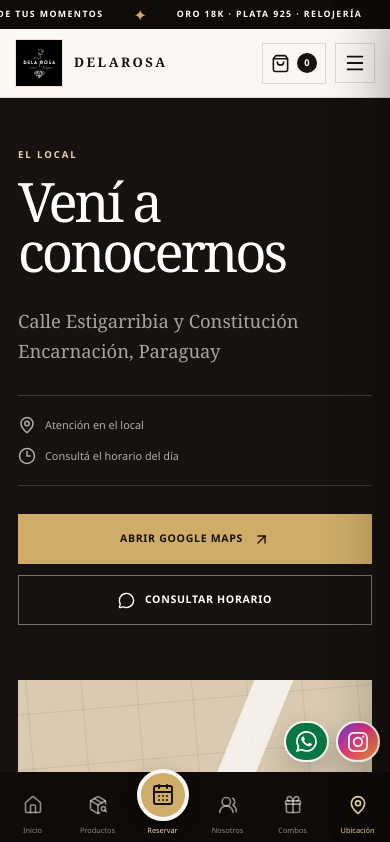
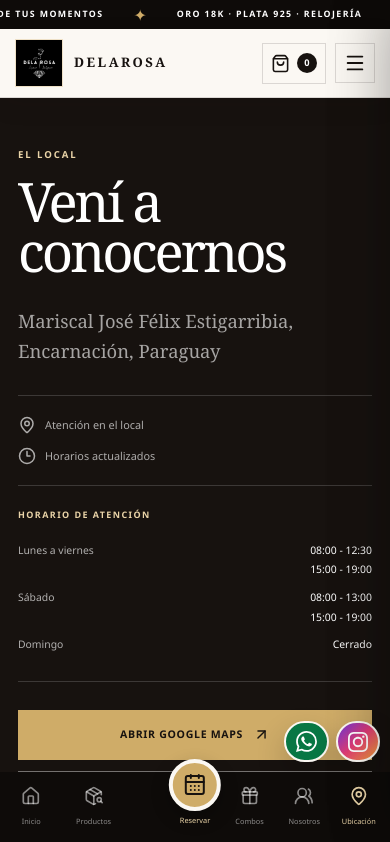
Before and after one commit to cagr4343203-alt/de-la-rosa-joyeria, a Next.js app: page /ubicacion in a window 390 px wide. Shown: the top 842 px of the page. Built offline with nearby package versions, Linux system fonts and the light colour scheme.

Commit message:
Polish mobile layout and organize Sanity combos

```diff
--- a/app/globals.css
+++ b/app/globals.css
@@ -720,6 +720,15 @@ img {
 
 .category-section {
   background: var(--paper);
+  overflow: hidden;
+}
+
+.category-section .section-heading,
+.category-grid {
+  margin-left: auto;
+  margin-right: auto;
+  max-width: 1280px;
+  width: 100%;
 }
 
 .category-grid {
@@ -984,38 +993,55 @@ img {
   gap: 8px;
 }
 
-.piercing-number {
-  align-items: center;
-  border: 1px solid rgba(207, 172, 104, 0.28);
-  border-radius: 50%;
-  display: flex;
-  flex-direction: column;
-  height: min(32vw, 430px);
-  justify-content: center;
+.piercing-showcase {
+  aspect-ratio: 0.78;
+  border: 1px solid rgba(207, 172, 104, 0.3);
   justify-self: end;
+  margin: 0;
+  max-width: 430px;
+  overflow: hidden;
   position: relative;
   width: min(32vw, 430px);
 }
 
-.piercing-number::before {
-  border: 1px solid rgba(207, 172, 104, 0.13);
-  border-radius: 50%;
+.piercing-showcase::after {
+  background: linear-gradient(transparent 48%, rgba(14, 11, 9, 0.88));
   content: "";
-  inset: 24px;
+  inset: 0;
   position: absolute;
-}
-
-.piercing-number span {
-  color: var(--gold);
-  font-family: var(--serif);
-  font-size: clamp(5rem, 10vw, 9rem);
-  line-height: 0.8;
-}
-
-.piercing-number strong {
-  font-size: 0.57rem;
-  letter-spacing: 0.25em;
-  margin-top: 19px;
+  z-index: 1;
+}
+
+.piercing-showcase img {
+  object-fit: cover;
+  object-position: center;
+}
+
+.piercing-showcase figcaption {
+  bottom: 0;
+  display: flex;
+  flex-direction: column;
+  left: 0;
+  padding: clamp(22px, 3vw, 38px);
+  position: absolute;
+  right: 0;
+  z-index: 2;
+}
+
+.piercing-showcase figcaption span {
+  color: var(--gold-light);
+  font-size: 0.53rem;
+  font-weight: 800;
+  letter-spacing: 0.17em;
+  text-transform: uppercase;
+}
+
+.piercing-showcase figcaption strong {
+  font-family: var(--serif);
+  font-size: clamp(1.45rem, 2.4vw, 2.35rem);
+  font-weight: 400;
+  line-height: 1.05;
+  margin-top: 9px;
 }
 
 .history-teaser {
@@ -1344,13 +1370,14 @@ img {
 
 .reservation-reference {
   align-items: center;
-  border-top: 1px solid rgba(255, 255, 255, 0.15);
+  background: rgba(255, 255, 255, 0.035);
+  border: 1px solid rgba(255, 255, 255, 0.14);
   display: grid;
-  gap: 18px;
-  grid-template-columns: 128px minmax(0, 1fr);
+  gap: 22px;
+  grid-template-columns: 142px minmax(0, 1fr);
   margin-top: 34px;
-  max-width: 520px;
-  padding-top: 20px;
+  max-width: 570px;
+  padding: 14px;
 }
 
 .reservation-reference figure {
@@ -1690,6 +1717,46 @@ img {
   gap: 9px;
 }
 
+.location-hours {
+  border-bottom: 1px solid rgba(255, 255, 255, 0.16);
+  padding: 22px 0;
+}
+
+.location-hours > strong {
+  color: var(--gold-light);
+  display: block;
+  font-size: 0.56rem;
+  letter-spacing: 0.16em;
+  margin-bottom: 15px;
+  text-transform: uppercase;
+}
+
+.location-hours > div {
+  align-items: start;
+  display: grid;
+  gap: 16px;
+  grid-template-columns: minmax(115px, 0.8fr) minmax(0, 1fr);
+  padding: 6px 0;
+}
+
+.location-hours span,
+.location-hours time {
+  color: rgba(255, 255, 255, 0.67);
+  font-size: 0.65rem;
+}
+
+.location-hours p {
+  display: flex;
+  flex-direction: column;
+  gap: 4px;
+  margin: 0;
+}
+
+.location-hours time {
+  color: white;
+  text-align: right;
+}
+
 .location-buttons {
   display: flex;
   flex-wrap: wrap;
@@ -2278,10 +2345,10 @@ img {
     grid-template-columns: 1fr;
   }
 
-  .piercing-number {
-    height: min(70vw, 390px);
+  .piercing-showcase {
     justify-self: center;
-    width: min(70vw, 390px);
+    max-width: 430px;
+    width: min(78vw, 430px);
   }
 
   .history-teaser,
@@ -2471,8 +2538,7 @@ img {
     background: #0e0b09;
     bottom: 0;
     color: white;
-    display: grid;
-    grid-template-columns: repeat(6, minmax(0, 1fr));
+    display: block;
     height: 72px;
     left: 0;
     position: fixed;
@@ -2486,9 +2552,37 @@ img {
     display: flex;
     flex-direction: column;
     gap: 4px;
+    height: 72px;
     justify-content: center;
     min-width: 0;
     padding-bottom: 8px;
+    position: absolute;
+    transform: translateX(-50%);
+    width: 16%;
+  }
+
+  .mobile-bottom-nav a:nth-child(1) {
+    left: 8%;
+  }
+
+  .mobile-bottom-nav a:nth-child(2) {
+    left: 24%;
+  }
+
+  .mobile-bottom-nav a:nth-child(3) {
+    left: 50%;
+  }
+
+  .mobile-bottom-nav a:nth-child(4) {
+    left: 64%;
+  }
+
+  .mobile-bottom-nav a:nth-child(5) {
+    left: 78%;
+  }
+
+  .mobile-bottom-nav a:nth-child(6) {
+    left: 92%;
   }
 
   .mobile-bottom-nav a > span {
@@ -2601,11 +2695,19 @@ img {
     margin-right: 6px;
   }
 
+  .category-section .section-heading {
+    margin-left: auto;
+    margin-right: auto;
+    max-width: 430px;
+  }
+
   .category-grid {
     gap: 8px;
+    max-width: 430px;
   }
 
   .category-card {
+    contain: paint;
     min-height: 280px;
     padding: 16px;
   }
@@ -2732,6 +2834,21 @@ img {
 
   .form-row {
     grid-template-columns: 1fr;
+  }
+
+  .reservation-reference {
+    gap: 14px;
+    grid-template-columns: 108px minmax(0, 1fr);
+    padding: 10px;
+  }
+
+  .reservation-reference strong {
+    font-size: 1.02rem;
+  }
+
+  .reservation-reference p {
+    font-size: 0.58rem;
+    margin-top: 7px;
   }
 
   .reservation-steps article {
--- a/app/page.tsx
+++ b/app/page.tsx
@@ -10,7 +10,7 @@ import {
   ShieldCheck,
 } from "lucide-react";
 import { ProductCard } from "@/components/product-card";
-import { MAPS_URL, whatsappHref } from "@/lib/store";
+import { MAPS_URL, STORE_ADDRESS, whatsappHref } from "@/lib/store";
 import { getProducts } from "@/sanity/lib/products";
 
 const categoryCards = [
@@ -202,10 +202,18 @@ export default async function Home() {
             Reservar ahora <ArrowUpRight size={17} />
           </Link>
         </div>
-        <div className="piercing-number" aria-hidden="true">
-          <span>01</span>
-          <strong>PERFORACIÓN</strong>
-        </div>
+        <figure className="piercing-showcase">
+          <Image
+            src="/products/piercing-reference-client.png"
+            alt="Perforación de oreja realizada con aros plateados"
+            fill
+            sizes="(max-width: 900px) 82vw, 32vw"
+          />
+          <figcaption>
+            <span>Servicio con reserva</span>
+            <strong>Inspiración para tu próximo estilo</strong>
+          </figcaption>
+        </figure>
       </section>
 
       <section className="history-teaser">
@@ -236,7 +244,7 @@ export default async function Home() {
         <div>
           <span className="kicker kicker-light">Nuestra casa</span>
           <h2>Te esperamos en Encarnación.</h2>
-          <p>Calle Estigarribia y Constitución, Encarnación, Paraguay.</p>
+          <p>{STORE_ADDRESS}.</p>
         </div>
         <a
           className="button button-outline-light"
--- a/app/ubicacion/page.tsx
+++ b/app/ubicacion/page.tsx
@@ -1,10 +1,14 @@
 import { ArrowUpRight, Clock3, MapPin, MessageCircle } from "lucide-react";
-import { MAPS_URL, whatsappHref } from "@/lib/store";
+import {
+  MAPS_URL,
+  STORE_ADDRESS,
+  STORE_HOURS,
+  whatsappHref,
+} from "@/lib/store";
 
 export const metadata = {
   title: "Ubicación",
-  description:
-    "Visitá DELAROSA en Calle Estigarribia y Constitución, Encarnación.",
+  description: `Visitá DELAROSA en ${STORE_ADDRESS}.`,
 };
 
 export default function LocationPage() {
@@ -13,11 +17,7 @@ export default function LocationPage() {
       <div className="location-details">
         <span className="kicker kicker-light">El local</span>
         <h1>Vení a conocernos</h1>
-        <p>
-          Calle Estigarribia y Constitución
-          <br />
-          Encarnación, Paraguay
-        </p>
+        <p>{STORE_ADDRESS}</p>
         <div className="location-data">
           <span>
             <MapPin size={18} />
@@ -25,8 +25,21 @@ export default function LocationPage() {
           </span>
           <span>
             <Clock3 size={18} />
-            Consultá el horario del día
+            Horarios actualizados
           </span>
+        </div>
+        <div className="location-hours">
+          <strong>Horario de atención</strong>
+          {STORE_HOURS.map((schedule) => (
+            <div key={schedule.days}>
+              <span>{schedule.days}</span>
+              <p>
+                {schedule.times.map((time) => (
+                  <time key={time}>{time}</time>
+                ))}
+              </p>
+            </div>
+          ))}
         </div>
         <div className="location-buttons">
           <a
@@ -63,7 +76,7 @@ export default function LocationPage() {
         <div className="map-marker">
           <MapPin size={30} />
           <strong>DELAROSA</strong>
-          <small>Estigarribia y Constitución</small>
+          <small>Mariscal José Félix Estigarribia</small>
         </div>
         <p>
           Abrir ubicación <ArrowUpRight size={16} />
--- a/components/product-catalog.tsx
+++ b/components/product-catalog.tsx
@@ -197,8 +197,12 @@ export function ProductCatalog({
 
           {filtered.length ? (
             <div className="catalog-grid">
-              {filtered.map((product) => (
-                <ProductCard key={product.id} product={product} />
+              {filtered.map((product, index) => (
+                <ProductCard
+                  key={product.id}
+                  product={product}
+                  eager={index < 4}
+                />
               ))}
             </div>
           ) : (
--- a/components/site-chrome.tsx
+++ b/components/site-chrome.tsx
@@ -35,8 +35,8 @@ const mobileItems = [
   { href: "/", label: "Inicio", Icon: Home },
   { href: "/productos", label: "Productos", Icon: PackageSearch },
   { href: "/reservas", label: "Reservar", Icon: CalendarDays, primary: true },
+  { href: "/combos", label: "Combos", Icon: Gift },
   { href: "/nosotros", label: "Nosotros", Icon: UsersRound },
-  { href: "/combos", label: "Combos", Icon: Gift },
   { href: "/ubicacion", label: "Ubicación", Icon: MapPin },
 ];
 
@@ -61,10 +61,6 @@ export function SiteChrome({ children }: { children: React.ReactNode }) {
     );
     return () => window.clearTimeout(timer);
   }, []);
-
-  useEffect(() => {
-    setMenuOpen(false);
-  }, [pathname]);
 
   useEffect(() => {
     document.body.classList.toggle("no-scroll", menuOpen);
@@ -189,6 +185,7 @@ export function SiteChrome({ children }: { children: React.ReactNode }) {
       <aside
         className={`mobile-drawer ${menuOpen ? "is-open" : ""}`}
         aria-hidden={!menuOpen}
+        inert={!menuOpen}
       >
         <div className="mobile-drawer-head">
           <Link className="header-brand" href="/">
@@ -213,7 +210,11 @@ export function SiteChrome({ children }: { children: React.ReactNode }) {
         </div>
         <nav>
           {navItems.map((item, index) => (
-            <Link key={item.href} href={item.href}>
+            <Link
+              key={item.href}
+              href={item.href}
+              onClick={() => setMenuOpen(false)}
+            >
               <span>0{index + 1}</span>
               {item.label}
               <i>↗</i>
@@ -254,7 +255,7 @@ export function SiteChrome({ children }: { children: React.ReactNode }) {
         <div className="footer-links">
           <strong>Contacto</strong>
           <a href={MAPS_URL} target="_blank" rel="noreferrer">
-            Estigarribia y Constitución
+            Mariscal José Félix Estigarribia
           </a>
           <a href={INSTAGRAM_URL} target="_blank" rel="noreferrer">
             @dela_rosajoyeria
--- a/lib/store.ts
+++ b/lib/store.ts
@@ -16,8 +16,23 @@ export type CartLine = Product & { quantity: number };
 
 export const WHATSAPP_NUMBER = "595985720031";
 export const INSTAGRAM_URL = "https://www.instagram.com/dela_rosajoyeria/";
-export const MAPS_URL =
-  "https://www.google.com/maps/search/?api=1&query=Calle+Estigarribia+y+Constitucion+Encarnacion+Paraguay";
+export const MAPS_URL = "https://maps.app.goo.gl/vzreQDfWqbHvAty1A";
+export const STORE_ADDRESS =
+  "Mariscal José Félix Estigarribia, Encarnación, Paraguay";
+export const STORE_HOURS = [
+  {
+    days: "Lunes a viernes",
+    times: ["08:00 - 12:30", "15:00 - 19:00"],
+  },
+  {
+    days: "Sábado",
+    times: ["08:00 - 13:00", "15:00 - 19:00"],
+  },
+  {
+    days: "Domingo",
+    times: ["Cerrado"],
+  },
+] as const;
 
 export const products: Product[] = [
   {
```
Also changed, not shown: 2 other files (tests, documents, lock files or other folders).
